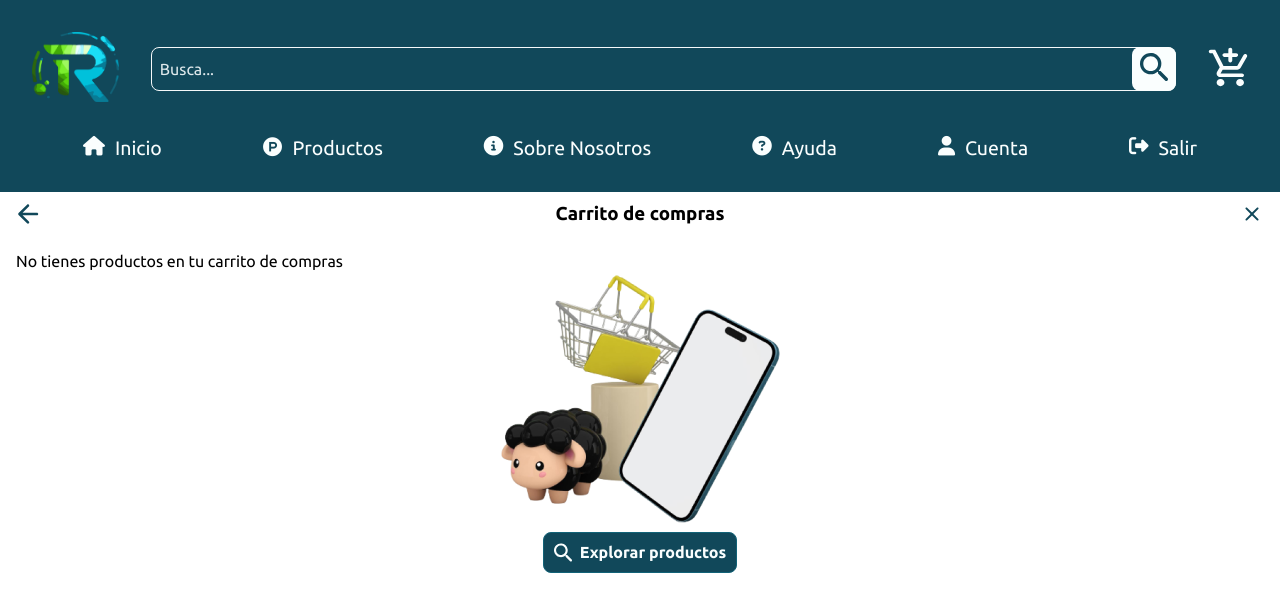
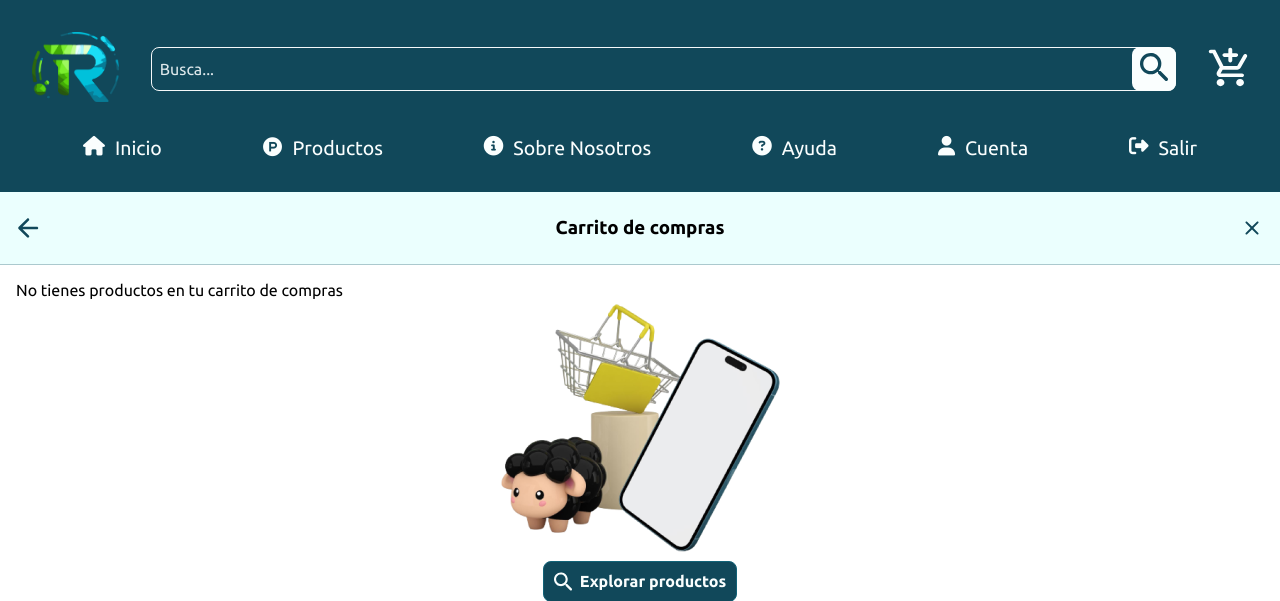
Before and after one commit to GioSalcedo/TechRevamp, a Node server app: page /carro-compras in a window 1280 px wide. Shown: the top 601 px of the page. Run offline with Node 20, Linux system fonts and the light colour scheme; some libraries are stand-ins or nearby versions.

Commit message:
Add styles to header navigation

```diff
--- a/public/css/shopping-cart.css
+++ b/public/css/shopping-cart.css
@@ -6,6 +6,9 @@
   width: 100%;
   padding: 10px 16px;
   height: auto;
+  padding: 24px 16px;
+  border-bottom: 1px solid var(--neutral-disable-300, #ABC9CE);
+  background: var(--primary-blue-50, #EBFFFE);
 
   a{
     display: flex;
```
